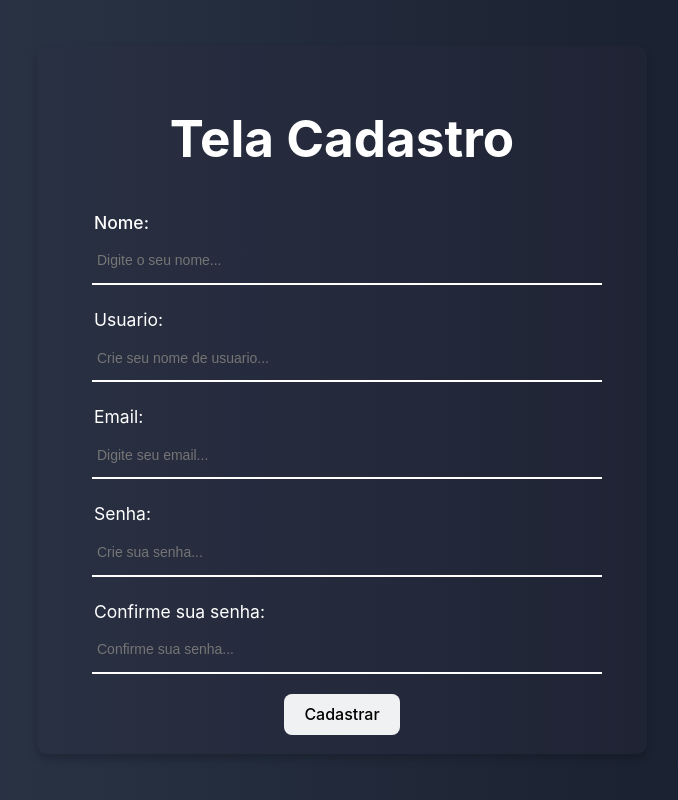
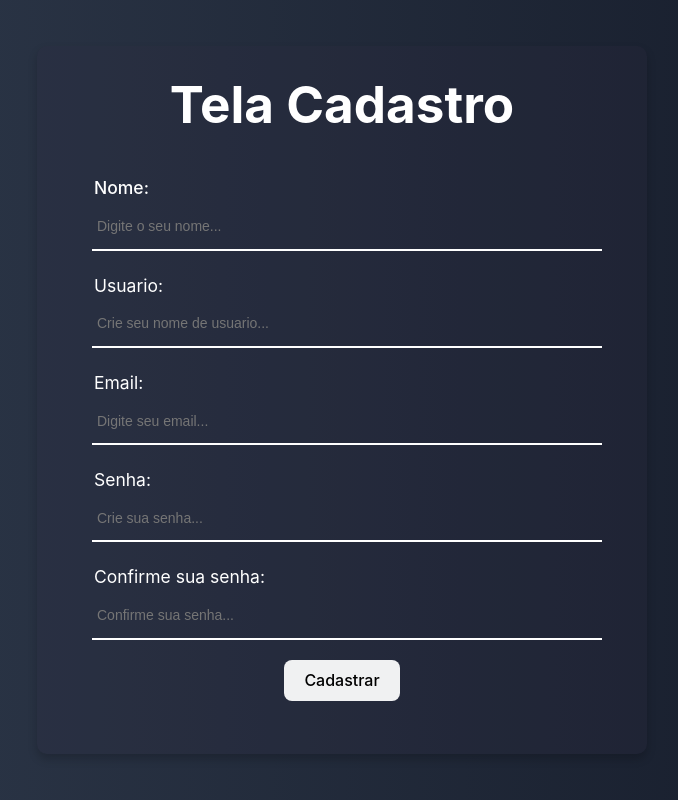
Before and after one commit to vitoriathais/beautyLink-React, a React (Vite) app: page /Cadastro in a window 1280 px wide. Shown: the whole page, without its empty margins (298-976 px from the left). Built offline with nearby package versions, Linux system fonts and the light colour scheme.

Commit message:
reset css

```diff
--- a/src/components/Pages/FormCadastro.jsx
+++ b/src/components/Pages/FormCadastro.jsx
@@ -1,3 +1,4 @@
+/* eslint-disable no-unused-vars */
 import React, { useState } from 'react';
 import axios from 'axios';
 import { useNavigate } from 'react-router-dom';
--- a/src/styles/Styles.css
+++ b/src/styles/Styles.css
@@ -1,5 +1,7 @@
 * {
   color: white;
+  margin: 0;
+  padding: 0;
 }
 
 #root {
```
